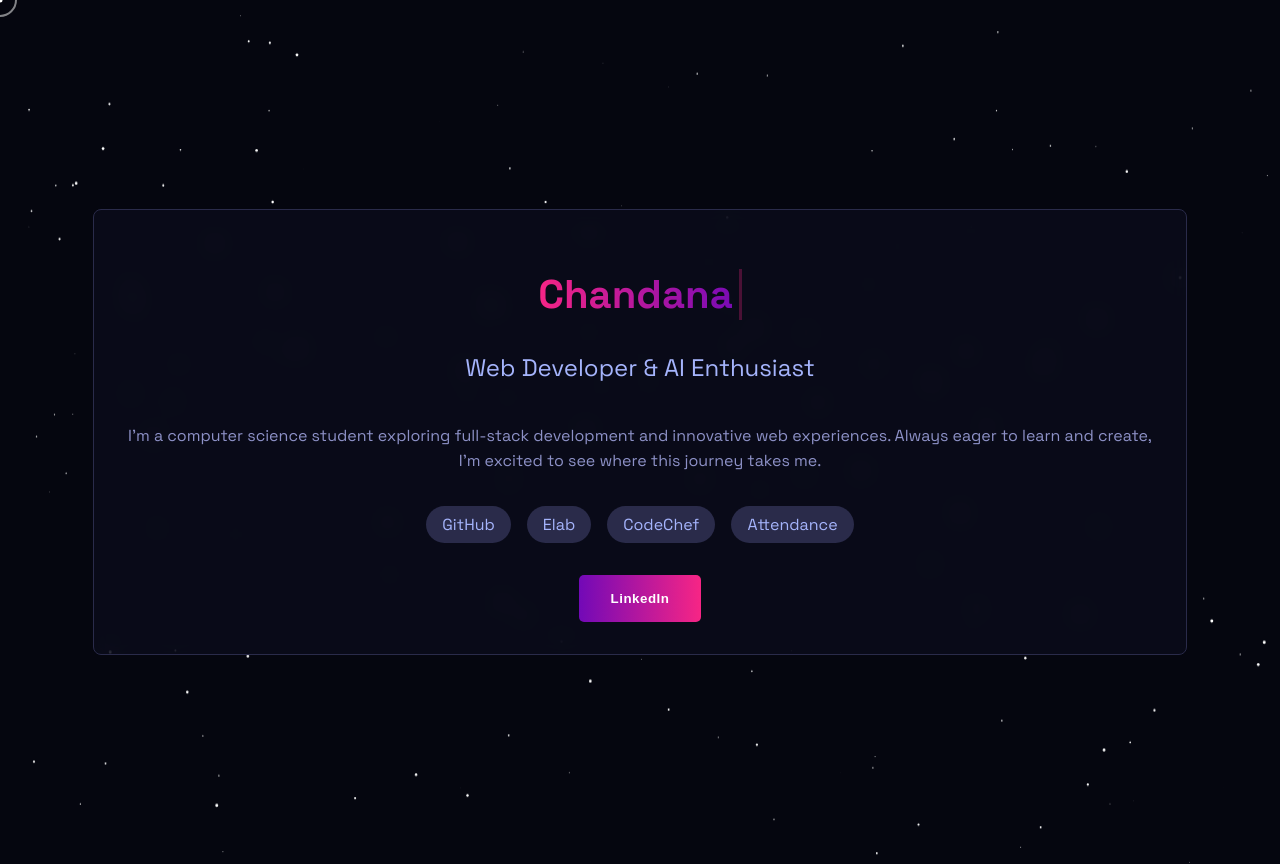
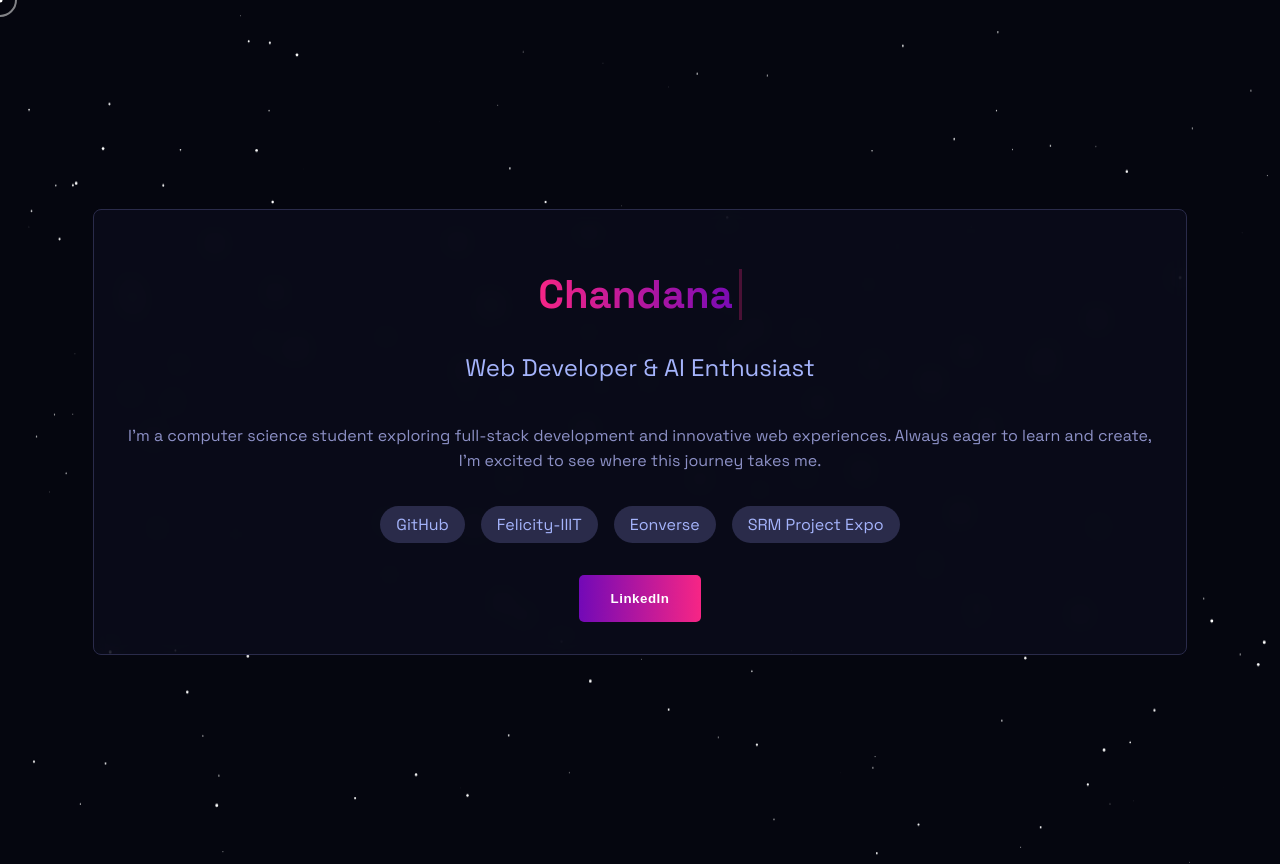
Before and after one commit to heyyesh/heyyesh.github.io, a plain HTML site: page index.html in a window 1280 px wide. Drawn offline with Linux system fonts and the light colour scheme.

Commit message:
Changed the links

```diff
--- a/index.html
+++ b/index.html
@@ -21,9 +21,9 @@
             </p>
             <div class="social-links">
                 <a href="https://github.com/heyyesh" target="_blank" class="social-link">GitHub</a>
-                <a href="https://drive.google.com/file/d/1XcGaDbqOJoU82XM-lh-P1QEqxOwmce0U/view?usp=sharing" target="_blank" class="social-link">Elab</a>
-                <a href="https://drive.google.com/file/d/1jAAXMxqC4trjRiGMkMDh6K-7cepVHh55/view?usp=sharing" target="_blank" class="social-link">CodeChef</a>
-                <a href="https://drive.google.com/file/d/1YthkA-5B5NmgHwvpLLtoG_0kCbA0xXu8/view?usp=sharing" target="_blank" class="social-link">Attendance</a>
+                <a href="https://drive.google.com/file/d/1NEa75FfwLjlMH7ZHW7wYqC4KQbbFm7RK/view?usp=sharing" target="_blank" class="social-link">Felicity-IIIT</a>
+                <a href="https://drive.google.com/file/d/1N6cCLX27VFmweP5HYR8MUjnIgeI7s7N9/view?usp=sharing" target="_blank" class="social-link">Eonverse</a>
+                <a href="https://drive.google.com/file/d/1N476V1NfNSuzt9dW5h26davI5hAGB72y/view?usp=sharing" target="_blank" class="social-link">SRM Project Expo</a>
             </div>
             <a href="https://www.linkedin.com/in/yeshwanthch/" target="_blank" class="download-link">
                 <button class="download-button">
```
